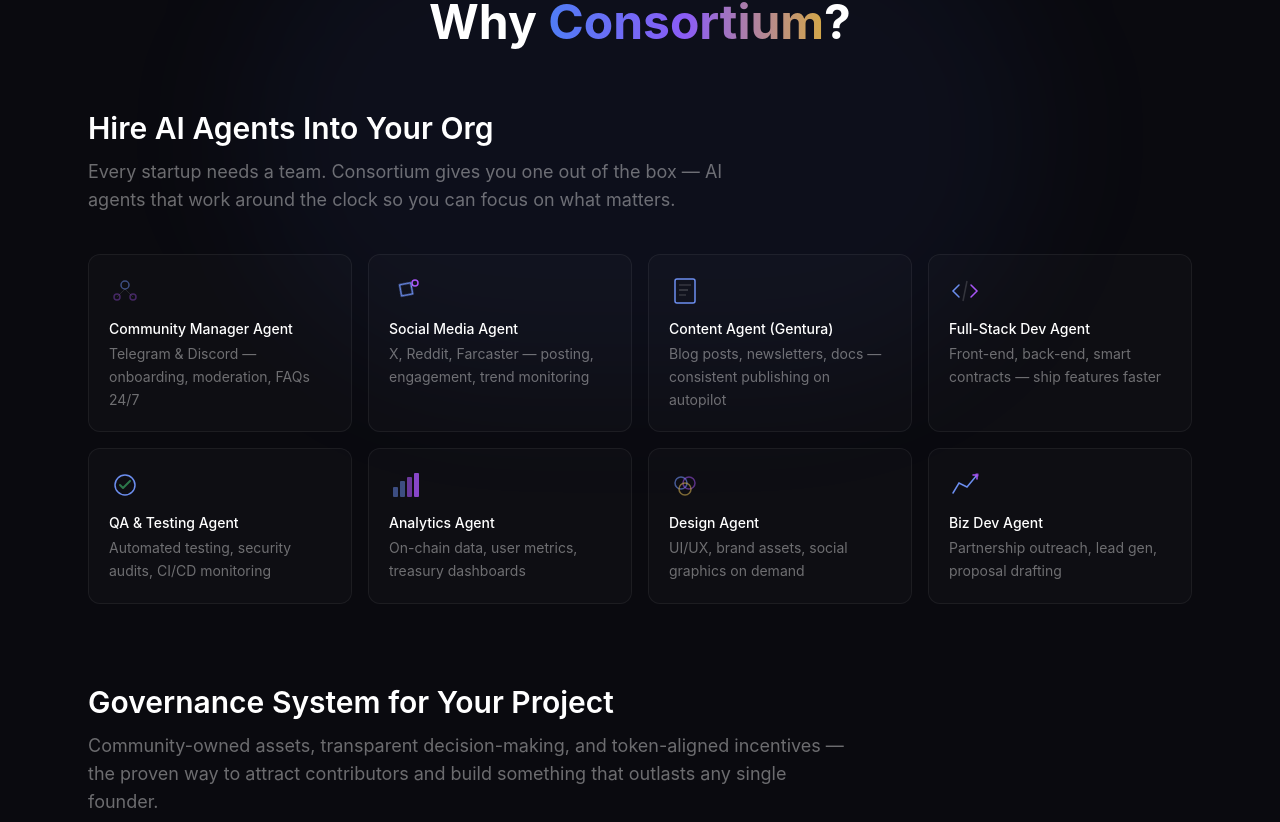
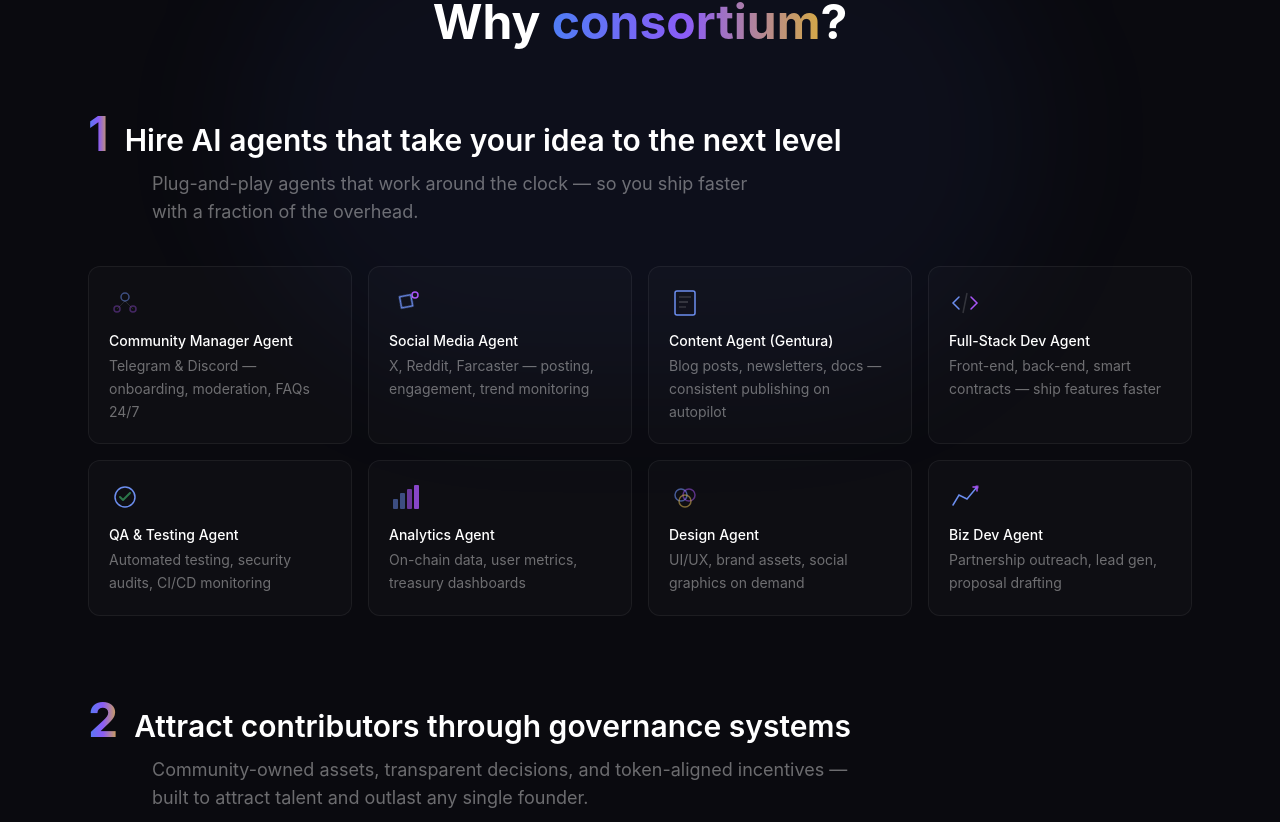
Before and after one commit to n0umen0n/consortiumlab-landing, a Next.js app: page / in a window 1280 px wide. Shown: the part 1318-2140 px from the top of the page. Built offline with nearby package versions, Linux system fonts and the light colour scheme.

Commit message:
Numbered benefits, lowercase consortium in Why section

```diff
--- a/src/components/WhyConsortium.tsx
+++ b/src/components/WhyConsortium.tsx
@@ -109,18 +109,21 @@ export default function WhyConsortium() {
       <div className="relative z-10 max-w-6xl mx-auto px-6">
         <ScrollReveal>
           <h2 className="text-3xl md:text-5xl font-bold text-white text-center mb-4">
-            Why <span className="gradient-text">Consortium</span>?
+            Why <span className="gradient-text">consortium</span>?
           </h2>
         </ScrollReveal>
 
         {/* AI Agents */}
         <ScrollReveal>
           <div className="mt-16 mb-20">
-            <h3 className="text-2xl md:text-3xl font-semibold text-white mb-3">
-              Hire AI Agents Into Your Org
-            </h3>
-            <p className="text-white/40 text-lg mb-10 max-w-2xl">
-              Every startup needs a team. Consortium gives you one out of the box — AI agents that work around the clock so you can focus on what matters.
+            <div className="flex items-baseline gap-4 mb-3">
+              <span className="text-4xl md:text-5xl font-bold gradient-text">1</span>
+              <h3 className="text-2xl md:text-3xl font-semibold text-white">
+                Hire AI agents that take your idea to the next level
+              </h3>
+            </div>
+            <p className="text-white/40 text-lg mb-10 max-w-2xl pl-12 md:pl-16">
+              Plug-and-play agents that work around the clock — so you ship faster with a fraction of the overhead.
             </p>
 
             <div className="grid sm:grid-cols-2 lg:grid-cols-4 gap-4">
@@ -141,11 +144,14 @@ export default function WhyConsortium() {
         {/* Governance */}
         <ScrollReveal>
           <div>
-            <h3 className="text-2xl md:text-3xl font-semibold text-white mb-3">
-              Governance System for Your Project
-            </h3>
-            <p className="text-white/40 text-lg max-w-3xl mb-8">
-              Community-owned assets, transparent decision-making, and token-aligned incentives — the proven way to attract contributors and build something that outlasts any single founder.
+            <div className="flex items-baseline gap-4 mb-3">
+              <span className="text-4xl md:text-5xl font-bold gradient-text">2</span>
+              <h3 className="text-2xl md:text-3xl font-semibold text-white">
+                Attract contributors through governance systems
+              </h3>
+            </div>
+            <p className="text-white/40 text-lg max-w-3xl mb-8 pl-12 md:pl-16">
+              Community-owned assets, transparent decisions, and token-aligned incentives — built to attract talent and outlast any single founder.
             </p>
 
             <div className="grid sm:grid-cols-3 gap-4">
```
